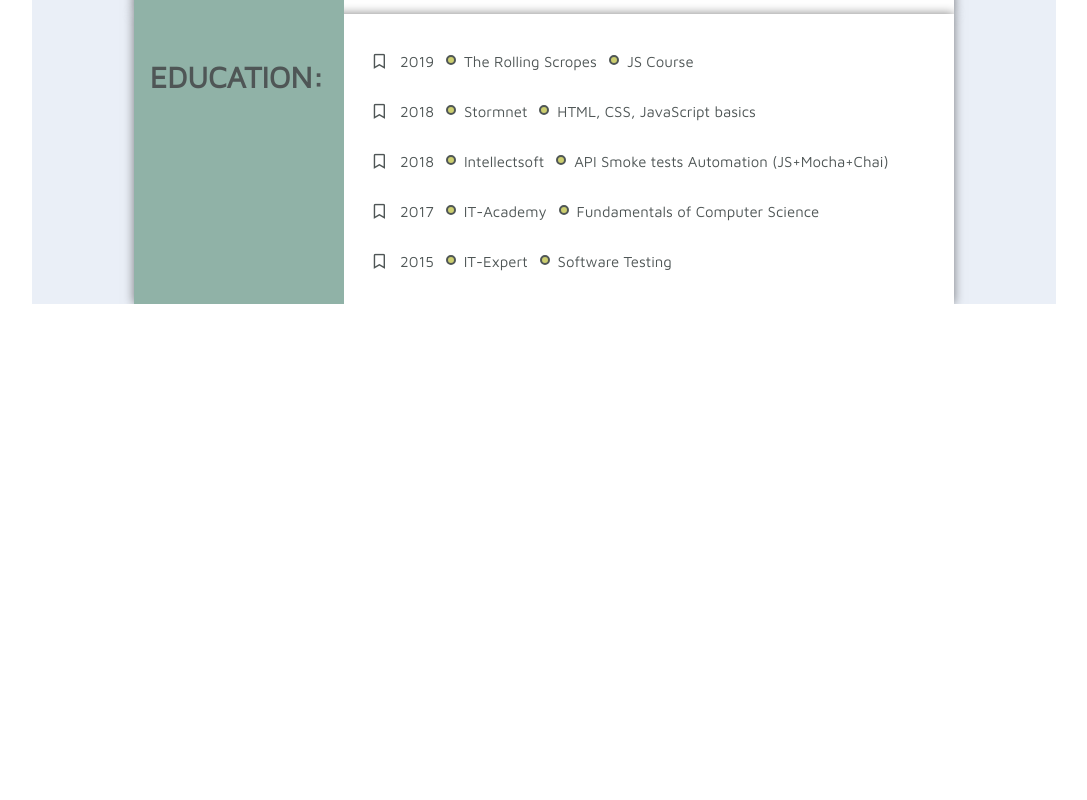
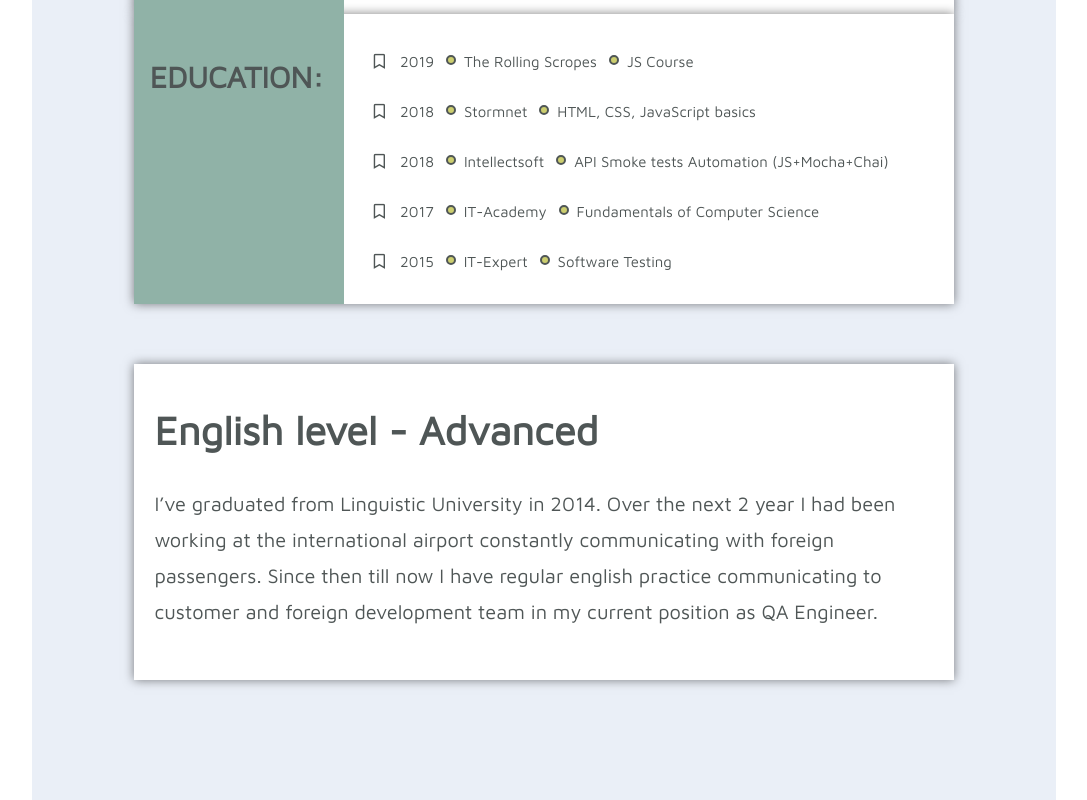
Before and after one commit to elenasoro/rsschool-2019Q1-cv, a plain HTML site: page index.html in a window 1280 px wide. Shown: the part 1800-2600 px from the top of the page, without its empty margins (96-1183 px from the left). Before the commit the page ends 2104 px from the top, so only its background shows below. Drawn offline with Linux system fonts and the light colour scheme.

Commit message:
feat: add english level section

```diff
--- a/index.html
+++ b/index.html
@@ -149,6 +149,15 @@
             </div>
           </div>
         </section>
+
+        <section class="english">
+          <h4 class="english__title">English level - Advanced</h4>
+          <p class="english__description">I’ve graduated from Linguistic University in 2014. Over the next
+            2 year I had been working at the international airport constantly
+            communicating with foreign passengers. Since then till now I have
+            regular english practice communicating to customer and foreign
+            development team in my current position as QA Engineer.</p>
+        </section>
       </div>
     </main>
 
--- a/styles.css
+++ b/styles.css
@@ -25,12 +25,14 @@
   background-image: url('images/bg2.jpg');
   background-position: center;
   background-size: cover;
+
 }
 
 .main__container{
   margin: 0 auto;
   background-color: #eaeff7;
   max-width: 1024px;
+  padding-bottom: 60px;
 }
 
 .introduction{
@@ -89,7 +91,7 @@
 
 }
 
-.summary{
+.summary, .english{
   margin: 0 auto;
   width: 80%;
   background-color: white;
@@ -111,6 +113,10 @@
   box-shadow: 0 0 10px rgba(0,0,0,0.5);
   font-family: "Maven";
   display: flex;
+}
+
+.education{
+  margin-bottom: 60px;
 }
 .skills__title, .projects__title, .education__title{
   width: 30%;
@@ -188,3 +194,15 @@
   text-decoration: none;
   color: #6b97c6;
 }
+.english{
+   padding-top: 30px;
+ }
+.english__title{
+  text-align: left;
+  font-weight: bold;
+  font-size: 40px;
+  margin-bottom: 20px;
+}
+.english__description{
+  text-align: left;
+}
```
